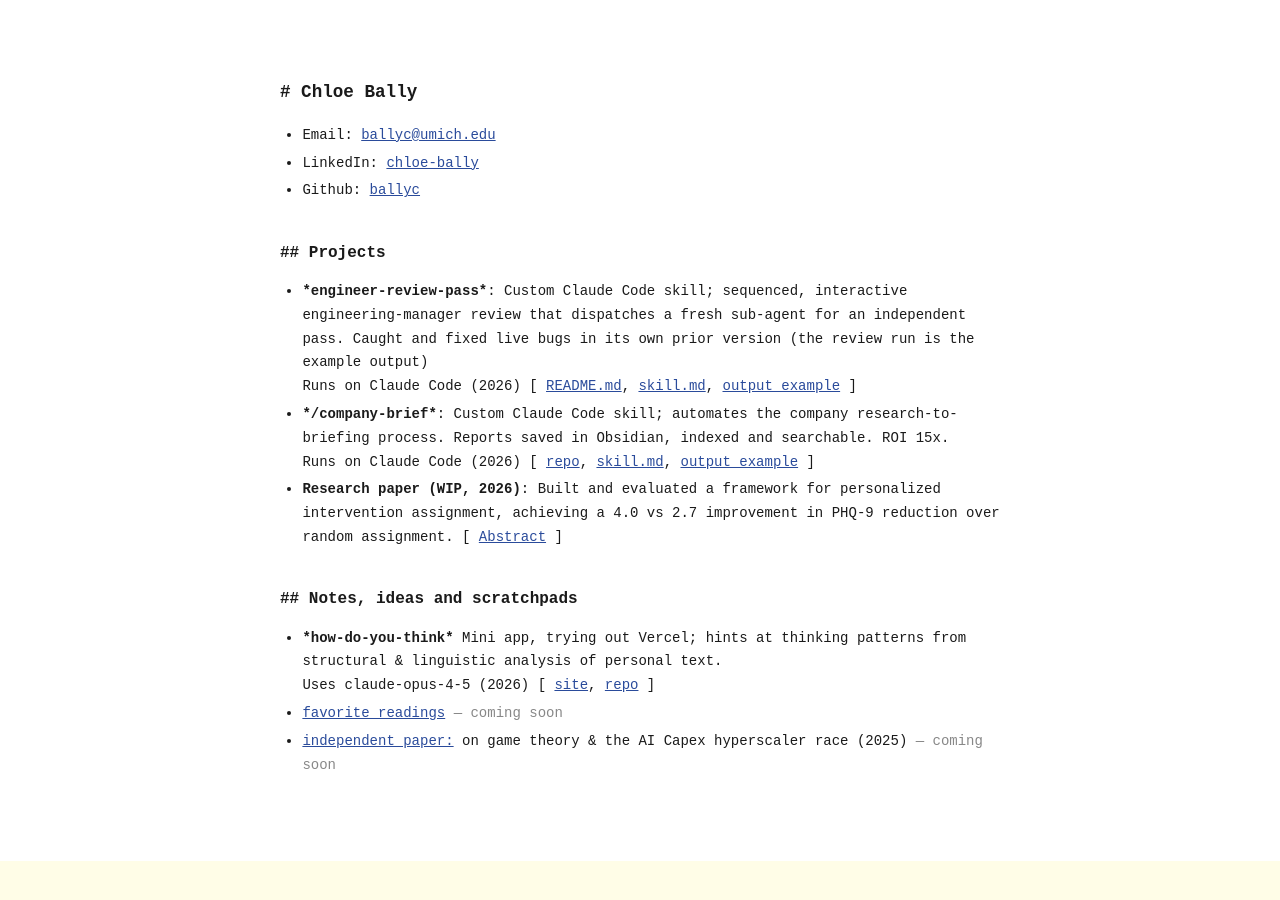
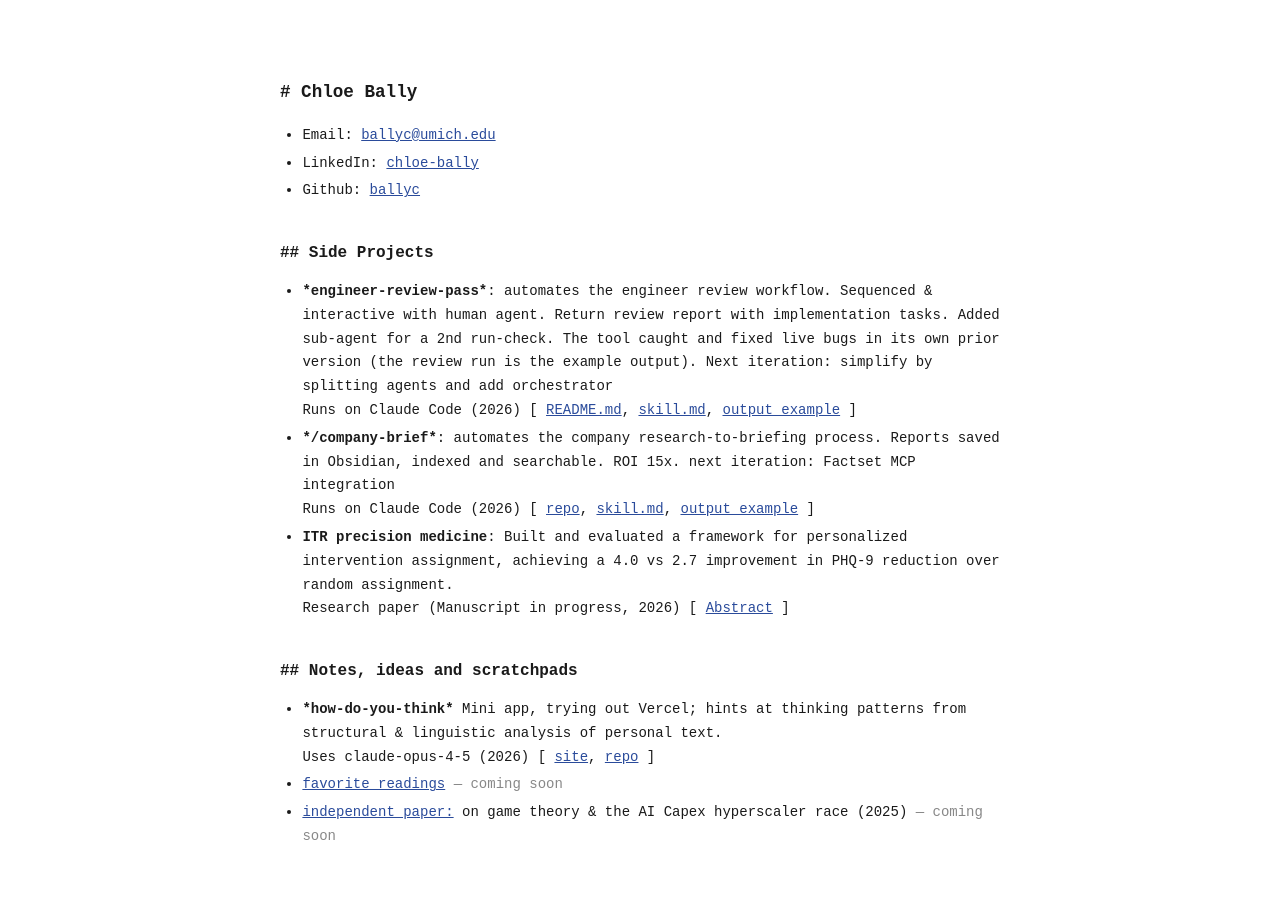
Before and after one commit to ballyc/site, a Next.js app: page / in a window 1280 px wide. Shown: the top 900 px of the page. Before the commit the page ends 861 px from the top, so only its background shows below. Built offline with nearby package versions, Linux system fonts and the light colour scheme.

Commit message:
page correct

```diff
--- a/src/app/page.tsx
+++ b/src/app/page.tsx
@@ -10,12 +10,12 @@ export default function Home() {
         <li>Github: <a href="https://github.com/ballyc">ballyc</a></li>
       </ul>
 
-      <h2>## Projects</h2>
+      <h2>## Side Projects</h2>
 
       <ul>
-        <li><span className="proj">*engineer-review-pass*</span>: Custom Claude Code skill; sequenced, interactive engineering-manager review that dispatches a fresh sub-agent for an independent pass. Caught and fixed live bugs in its own prior version (the review run is the example output)<br></br>Runs on Claude Code (2026) [ <a href="https://github.com/ballyc/site/blob/main/src/app/engineer-review-pass/README.md" target="_blank">README.md</a>, <a href="https://github.com/ballyc/site/blob/main/src/app/engineer-review-pass/SKILL.md" target="_blank">skill.md</a>, <a href="https://github.com/ballyc/site/blob/main/src/app/engineer-review-pass/REVIEW.md" target="_blank">output example</a> ]</li>
-        <li><span className="proj">*/company-brief*</span>: Custom Claude Code skill; automates the company research-to-briefing process. Reports saved in Obsidian, indexed and searchable. ROI 15x.<br></br>Runs on Claude Code (2026) [ <a href="https://github.com/ballyc/company-brief" target="_blank">repo</a>, <a href="https://github.com/ballyc/company-brief/blob/main/SKILL.md" target="_blank">skill.md</a>, <a href="https://github.com/ballyc/company-brief/blob/main/Example/Elevenlabs.md" target="_blank">output example</a> ]</li>
-        <li><span className="proj">Research paper (WIP, 2026)</span>: Built and evaluated a framework for personalized intervention assignment, achieving a 4.0 vs 2.7 improvement in PHQ-9 reduction over random assignment. [ <a href="/ITR-research-paper">Abstract</a> ]</li>
+        <li><span className="proj">*engineer-review-pass*</span>: automates the engineer review workflow. Sequenced & interactive with human agent. Return review report with implementation tasks. Added sub-agent for a 2nd run-check. The tool caught and fixed live bugs in its own prior version (the review run is the example output). Next iteration: simplify by splitting agents and add orchestrator<br></br>Runs on Claude Code (2026) [ <a href="https://github.com/ballyc/site/blob/main/src/app/engineer-review-pass/README.md" target="_blank">README.md</a>, <a href="https://github.com/ballyc/site/blob/main/src/app/engineer-review-pass/SKILL.md" target="_blank">skill.md</a>, <a href="https://github.com/ballyc/site/blob/main/src/app/engineer-review-pass/REVIEW.md" target="_blank">output example</a> ]</li>
+        <li><span className="proj">*/company-brief*</span>: automates the company research-to-briefing process. Reports saved in Obsidian, indexed and searchable. ROI 15x. next iteration: Factset MCP integration <br></br>Runs on Claude Code (2026) [ <a href="https://github.com/ballyc/company-brief" target="_blank">repo</a>, <a href="https://github.com/ballyc/company-brief/blob/main/SKILL.md" target="_blank">skill.md</a>, <a href="https://github.com/ballyc/company-brief/blob/main/Example/Elevenlabs.md" target="_blank">output example</a> ]</li>
+        <li><span className="proj">ITR precision medicine</span>: Built and evaluated a framework for personalized intervention assignment, achieving a 4.0 vs 2.7 improvement in PHQ-9 reduction over random assignment.<br></br> Research paper (Manuscript in progress, 2026) [ <a href="/ITR-research-paper">Abstract</a> ]</li>
       </ul>
 
 
```
